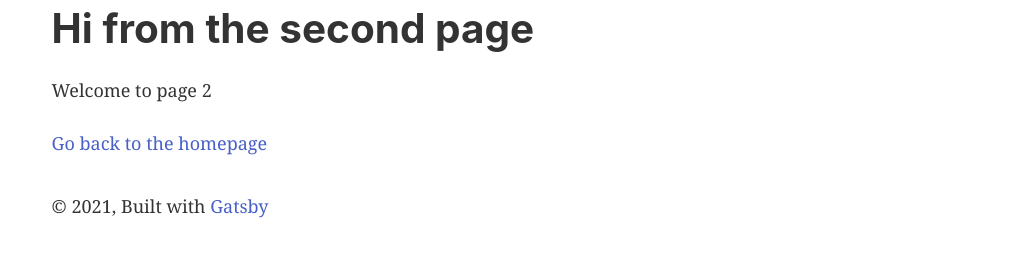
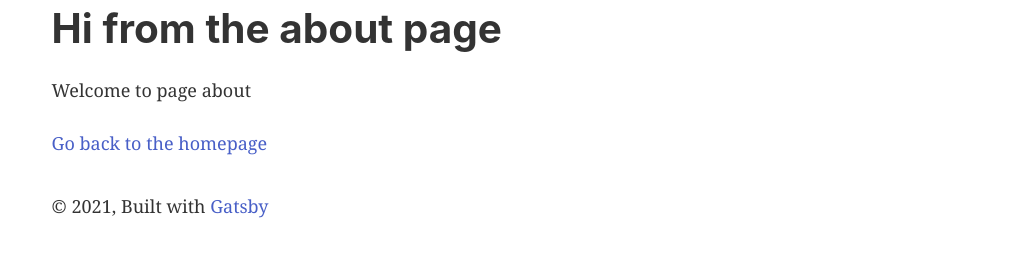
Before and after one commit to Qiao17/Gatsby_top_test, a Gatsby site: page /about in a window 1280 px wide. Shown: the part 72-328 px from the top of the page, without its empty margins (128-1138 px from the left). Built offline with nearby package versions, Linux system fonts and the light colour scheme; Gatsby itself is replaced by a stand-in of ours.

Commit message:
change about.js

```diff
--- a/src/pages/about.js
+++ b/src/pages/about.js
@@ -4,13 +4,13 @@ import { Link } from "gatsby"
 import Layout from "../components/layout"
 import Seo from "../components/seo"
 
-const SecondPage = () => (
+const AboutPage = () => (
   <Layout>
-    <Seo title="Page two" />
-    <h1>Hi from the second page</h1>
-    <p>Welcome to page 2</p>
+    <Seo title="Page about" />
+    <h1>Hi from the about page</h1>
+    <p>Welcome to page about</p>
     <Link to="/">Go back to the homepage</Link>
   </Layout>
 )
 
-export default SecondPage
+export default AboutPage
```
